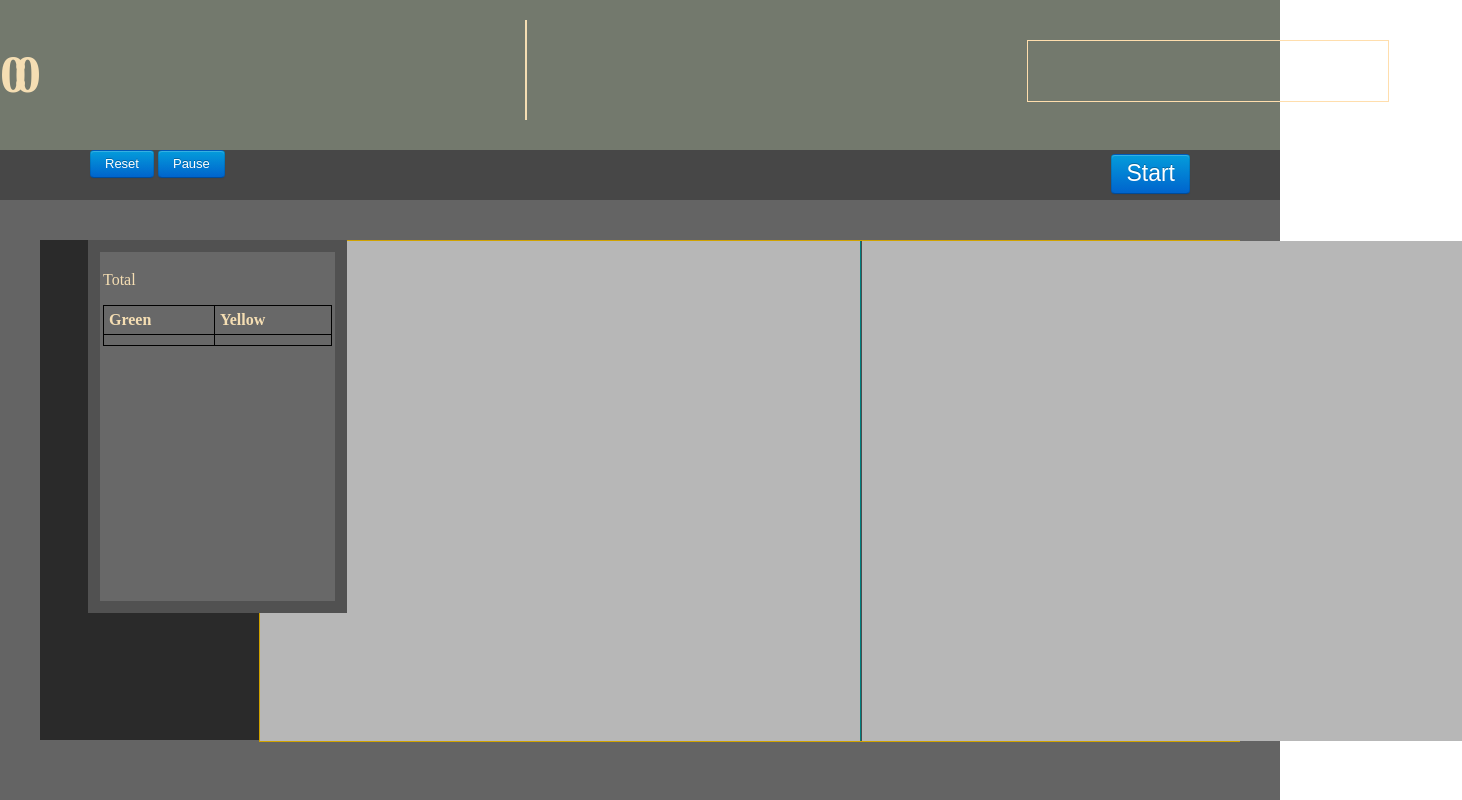
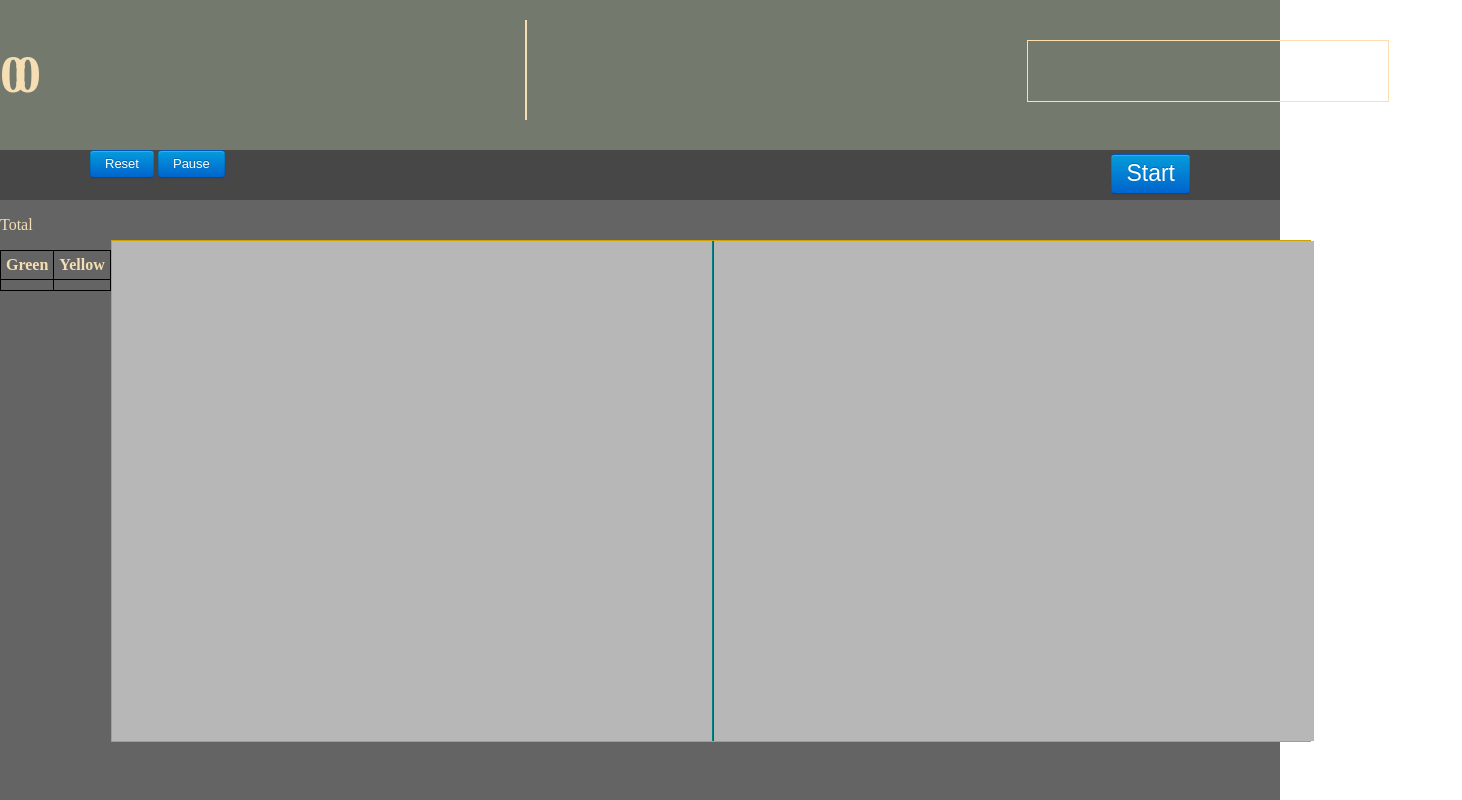
Before and after one commit to antenea/mind, a plain HTML site: page mind_strength.html in a window 1280 px wide. Shown: the whole page, 1462 px wide, since content can reach past the window. Drawn offline with Linux system fonts and the light colour scheme.

Commit message:
Add new files

```diff
--- a/mind_strength.css
+++ b/mind_strength.css
@@ -76,11 +76,11 @@ body.st{
 }
 
 .st #cont{
-    margin: 0 auto;
+    /*margin: 0 auto;*/
 
     width: 1200px;
     height: 500px;
-    background: #2a2a2a;
+
 }
 
 .st .bag{
@@ -268,15 +268,15 @@ body.st{
 
 
 #table{
-    position: relative;
-    width: 229px;
-    height: 343px;
-    background: #686868;
-    left: 88px;
-    top: 40px;
-    float: left;
-    padding: 3px;
-    border: 12px solid #515151;
+    /*position: relative;*/
+    /*width: 229px;*/
+    /*height: 343px;*/
+    /*background: #686868;*/
+    /*left: 88px;*/
+    /*top: 40px;*/
+    /*float: left;*/
+    /*padding: 3px;*/
+    /*border: 12px solid #515151;*/
 }
 
 
@@ -289,3 +289,23 @@ th, td {
     padding: 5px;
     text-align: left;
 }
+
+
+
+
+#content{
+    display: flex;
+    justify-content: space-around;
+}
+
+#table{
+    width: 200px;
+    mso-border-color-alt: #0dcaf0;
+}
+
+
+#table2{
+    width: 200px;
+    height: 30px;
+    mso-border-color-alt: #0dcaf0;
+}
--- a/mind_strength.html
+++ b/mind_strength.html
@@ -67,19 +67,18 @@
 
     </section>
 
-    <section id="table">
 
-        <p>Total</p>
-
-        <table style="width:100%">
-
-            <tr>   <th>Green</th>                               <th>Yellow</th>           </tr>
-            <tr>  <td id="td_green">0</td>    <td id="td_yellow">0</td>   </tr>
-
-        </table>
-    </section>
 
     <section id="content" >
+
+        <div id="table">
+            <p>Total</p>
+            <table style="width:100%">
+                <tr>   <th>Green</th>                               <th>Yellow</th>           </tr>
+                <tr>  <td id="td_green">0</td>    <td id="td_yellow">0</td>   </tr>
+            </table>
+        </div>
+
 
         <div id="cont">
             <div class="bag" >
@@ -91,11 +90,11 @@
                         Your browser does not support the HTML5 canvas tag.</canvas>
                 </div>
             </div>
+        </div>
 
+        <div id="table2">
 
         </div>
-
-
 
     </section>
 </div>
```
